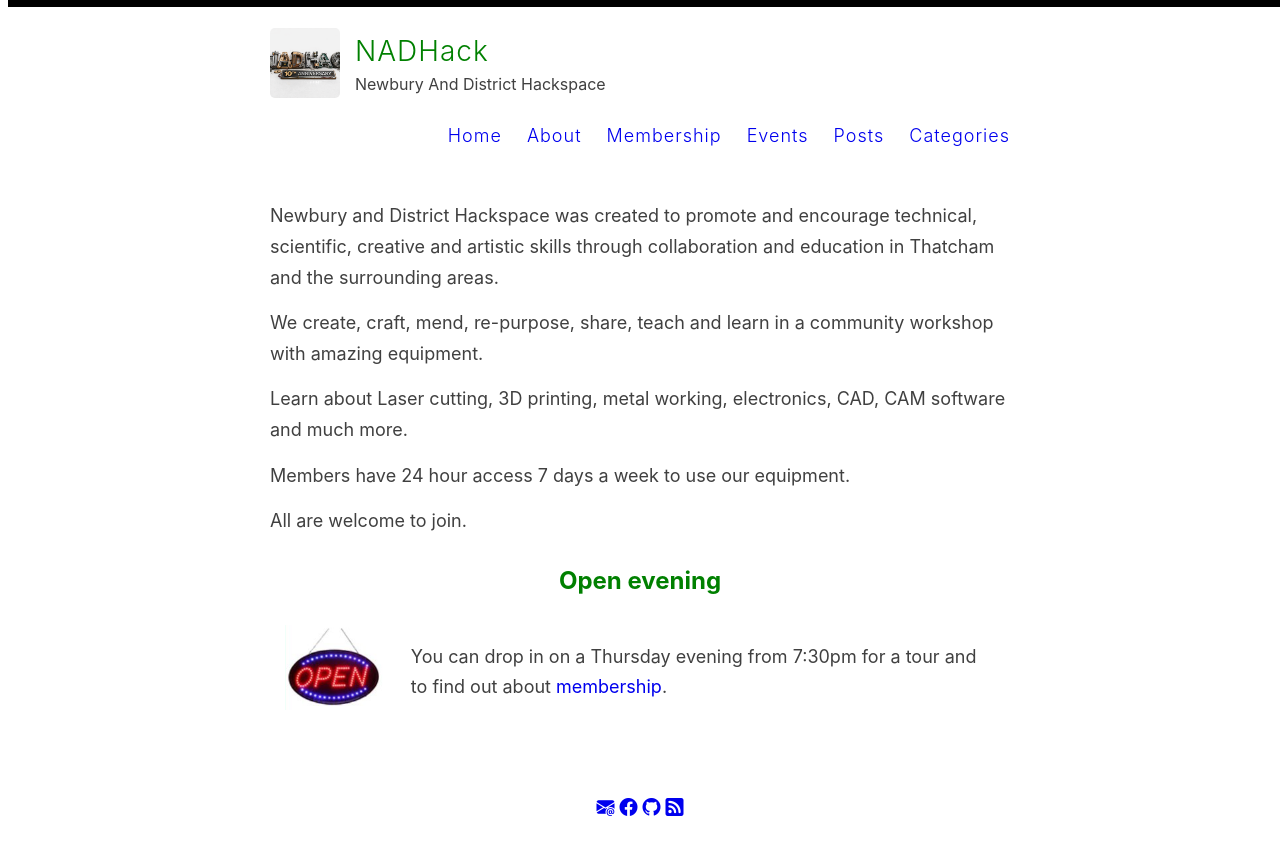
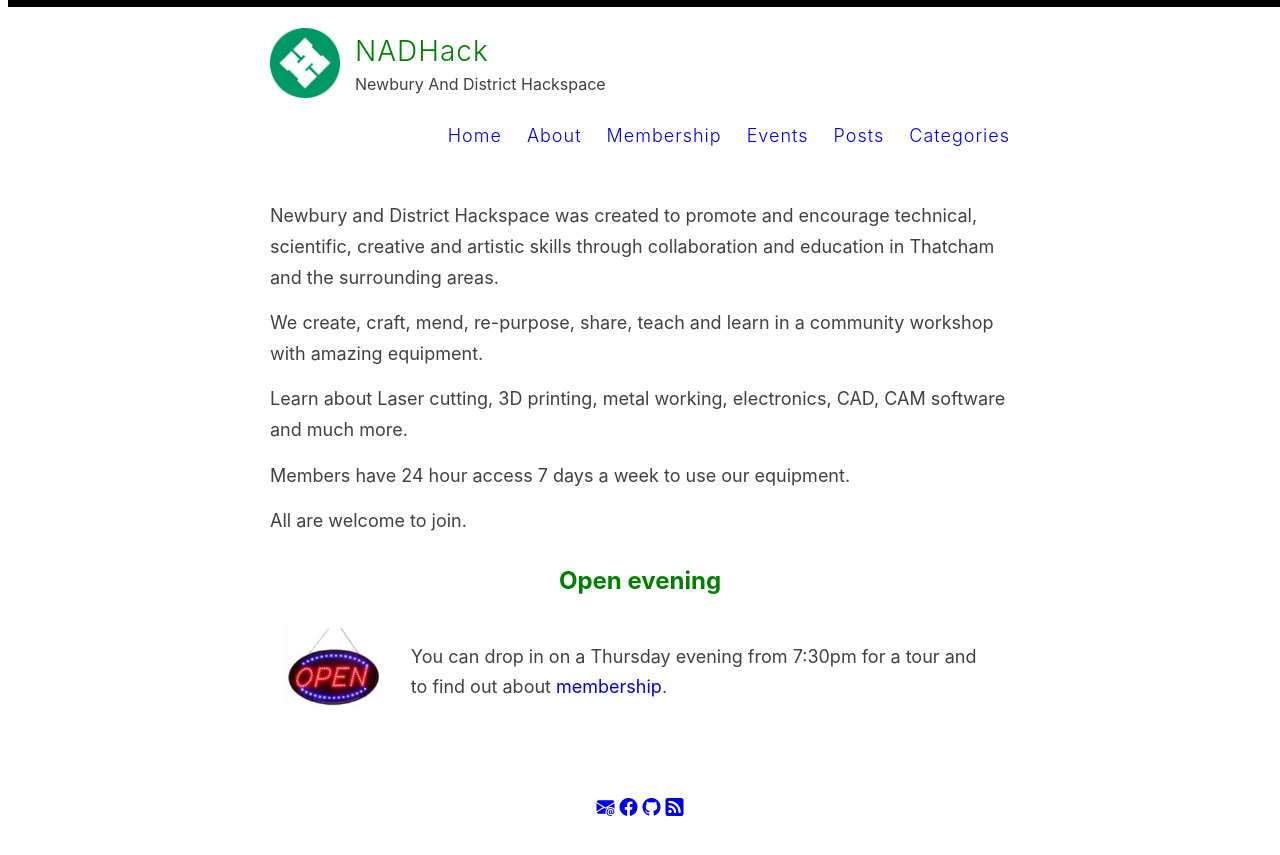
Before and after one commit to nadhack/nadhack.github.io, a Jekyll site: the page built from index.html, in a window 1280 px wide. Shown: the top 855 px of the page. Built offline with Jekyll 4.4.1, drawn with Linux system fonts in a browser that asks for light colours; the list of posts is cut into pages by our own code.

Commit message:
Update _config.yml
changed avatar back to NADHack-logo.jpg

```diff
--- a/_config.yml
+++ b/_config.yml
@@ -12,7 +12,7 @@ author: NADHack
 description: Newbury And District Hackspace
 
 # URL of your avatar or profile pic (you could use your GitHub profile pic)
-avatar: /images/nadhack10.png
+avatar: /images/NADHack-logo.jpg
 
 #
 # Flags below are optional
```
